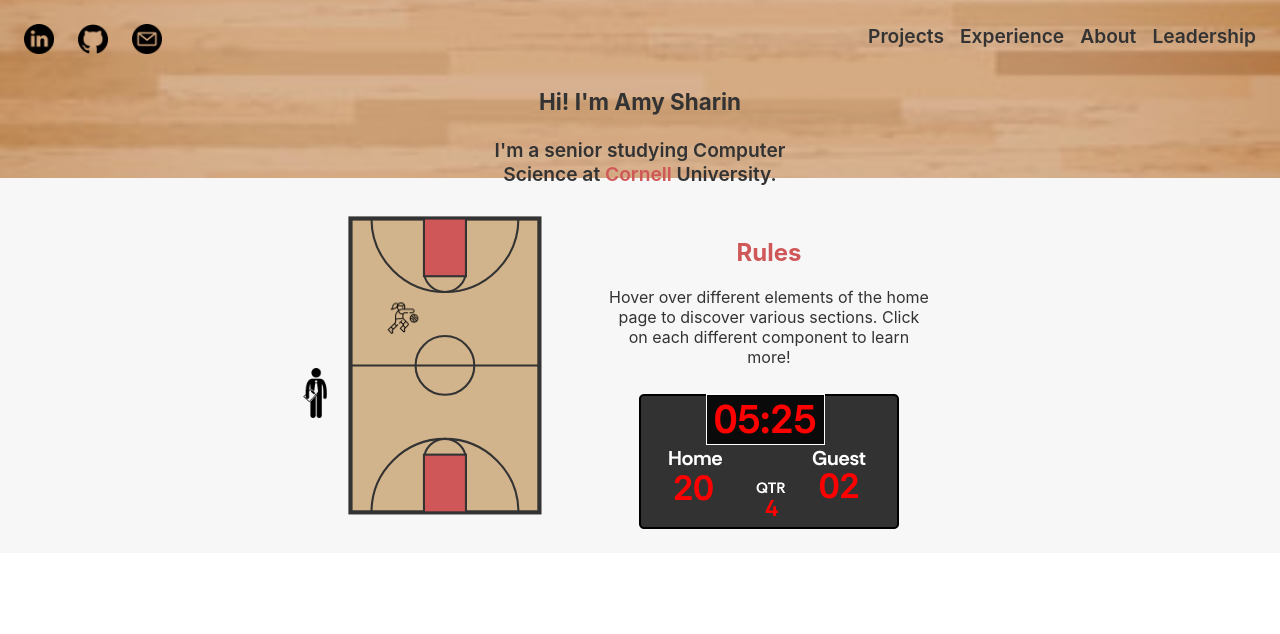
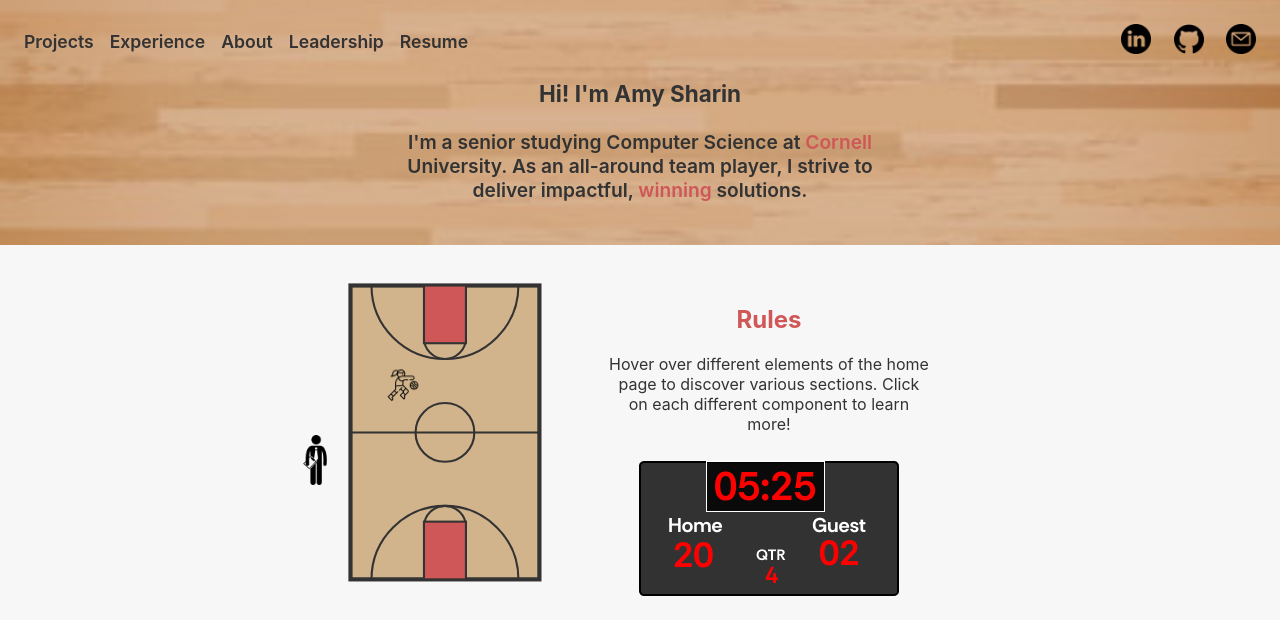
Before and after one commit to asharin18/personal_website, a React (Create React App) app: page / in a window 1280 px wide. Shown: the top 634 px of the page. Built offline with nearby package versions, Linux system fonts and the light colour scheme.

Commit message:
update about and nav

```diff
--- a/src/components/About.js
+++ b/src/components/About.js
@@ -12,11 +12,20 @@ function AboutPopup() {
       <h2>About Me!</h2>
       <div className="about-content">
         <p>
-          I’m Amy Sharin, a senior studying computer science at Cornell
-          University, originally from Long Island, New York. I’m interested in
-          developing impactful software that work to make a positive impact to
-          improve people’s lives. Outside of work, my interests include watching
-          and playing sports, and baking!
+          I’m Amy Sharin, a senior studying Computer Science at Cornell
+          University. I'm originally from Long Island, New York. Throughout my
+          education, I have strived to be an all-around player in computer
+          science, exploring various disciplines, from software engineering to
+          machine learning, data visualization, and web development. My diverse,
+          all-around skill set allows me to approach problems from different
+          angles and create innovative solutions. <br /> <br />
+          Just as basketball is a team sport that thrives on collaboration, I
+          excel in team environments where shared ideas and different
+          perspectives lead to the best results. Whether it’s working on group
+          projects at Cornell or contributing to my team during my Comcast
+          internship, I bring a collaborative spirit that helps deliver winning
+          results. <br /> <br /> Outside of coding, my interests include
+          watching and playing sports, as well as baking!
         </p>
         <div className="about-media">
           <img src={headshot} alt="Headshot" className="headshot" />
--- a/src/components/AboutPopup.css
+++ b/src/components/AboutPopup.css
@@ -1,24 +1,24 @@
 .about-content {
-  font-size: 16px;
+  font-size: 14px;
   color: #333;
 }
 
 .about-content p {
-  margin-bottom: 20px;
+  margin-bottom: 10px;
   line-height: 1.5;
 }
 
 .about-media {
   display: flex;
-  justify-content: flex-start;
+  justify-content: center;
   align-items: flex-start;
-  gap: 90px;
-  margin-top: 20px;
+  gap: 20px;
+  margin-top: 10px;
 }
 
 .headshot {
-  width: 325px;
-  height: 325px;
+  width: 220px;
+  height: 220px;
   object-fit: cover;
   border-radius: 50%;
   border: 2px solid #d05757;
@@ -26,8 +26,8 @@
 
 .image-grid {
   display: grid;
-  grid-template-columns: repeat(2, 1fr); /* 2 columns */
-  gap: 15px; /* Space between images */
+  grid-template-columns: repeat(4, 1fr);
+  gap: 15px;
 }
 
 .stack-image {
--- a/src/components/Navbar.css
+++ b/src/components/Navbar.css
@@ -1,4 +1,4 @@
-.navbar {
+/* .navbar {
   display: flex;
   justify-content: space-between;
   align-items: flex-start;
@@ -22,7 +22,7 @@
   color: #333;
   text-decoration: none;
   font-weight: 600;
-  font-size: 1.2rem;
+  font-size: 1rem;
 }
 
 .navbar a:hover {
@@ -32,13 +32,14 @@
 .intro {
   position: absolute;
   left: 50%;
-  top: 17%; /* Adjust position based on image composition */
+  top: 20%;
   transform: translate(-50%, -50%);
   font-size: 1.2rem;
   font-weight: 600;
   color: #333;
-  max-width: 350px;
+  max-width: 500px;
   text-align: center;
+  padding-bottom: 20px;
 }
 
 .highlight {
@@ -79,8 +80,8 @@
 }
 
 .navbar-menu.open {
-  display: flex; /* Display on toggle */
-  flex-direction: column; /* Stack links vertically */
+  display: flex;
+  flex-direction: column;
   align-items: flex-start;
   gap: 10px;
   margin-top: 10px;
@@ -88,9 +89,9 @@
 
 @media screen and (max-width: 768px) {
   .navbar {
-    height: auto; /* Allow navbar height to adjust */
+    height: auto;
     padding: 1rem;
-    flex-direction: column; /* Stack everything vertically */
+    flex-direction: column;
   }
 
   .navbar-header {
@@ -100,19 +101,18 @@
   }
 
   .hamburger-menu {
-    display: block; /* Show hamburger on mobile */
+    display: block;
   }
 
   .navbar-menu.close {
-    display: none; /* Hide the menu by default on mobile */
-    visibility: hidden; /* This ensures it doesn't take up space */
+    display: none;
+    visibility: hidden;
   }
 
   .intro {
     margin-top: 5rem;
-    position: relative; /* Remove absolute positioning */
+    position: relative;
     text-align: center;
-    /* background-image: url("../images/floor.jpg"); */
     padding: 0rem;
     border-radius: 8px;
     color: #333;
@@ -122,4 +122,137 @@
     width: 25px;
     height: 25px;
   }
+} */
+.navbar {
+  display: flex;
+  flex-direction: column;
+  justify-content: flex-start;
+  align-items: center;
+  padding: 1.5rem;
+  background-image: url("../images/floor.jpg");
+  background-size: cover;
+  background-position: center;
+  background-repeat: no-repeat;
+  height: fit-content; /* Adjust to fit both logos and intro text */
 }
+
+.navbar-header {
+  display: flex;
+  justify-content: space-between;
+  width: 100%;
+  align-items: center;
+}
+
+.navbar-left {
+  display: flex;
+  /* gap: 1rem; */
+  align-items: center;
+}
+
+.navbar-right {
+  display: flex;
+  justify-content: flex-end;
+  gap: 1.4rem;
+  flex-grow: 1;
+}
+
+.navbar ul {
+  list-style-type: none;
+  display: flex;
+  gap: 1rem;
+  margin: 0;
+  padding: 0;
+}
+
+.navbar a {
+  color: #333;
+  text-decoration: none;
+  font-weight: 600;
+  font-size: 1.1rem;
+}
+
+.navbar a:hover {
+  color: #d05757;
+}
+
+.intro {
+  font-size: 1.2rem;
+  font-weight: 600;
+  color: #333;
+  max-width: 500px;
+  text-align: center;
+  margin-top: 0rem;
+}
+
+.highlight {
+  color: #d05757;
+}
+
+.icon-image {
+  width: 30px;
+  height: 30px;
+  cursor: pointer;
+}
+
+.hamburger-menu {
+  display: none;
+  font-size: 2rem;
+  cursor: pointer;
+  color: #333;
+}
+
+.navbar-menu.close {
+  display: flex;
+  flex-direction: row;
+  gap: 1rem;
+}
+
+.navbar-menu.open {
+  display: flex;
+  flex-direction: column;
+  align-items: flex-start;
+  gap: 10px;
+  margin-top: 10px;
+}
+
+@media screen and (max-width: 768px) {
+  .navbar {
+    padding: 1rem;
+    height: auto; /* Adjust height for mobile */
+    flex-direction: column;
+    align-items: center;
+  }
+
+  .navbar-left,
+  .navbar-right {
+    width: 100%;
+    justify-content: center;
+  }
+
+  .intro {
+    margin-top: 1.5rem;
+    text-align: center;
+  }
+
+  .icon-image {
+    width: 25px;
+    height: 25px;
+  }
+
+  .hamburger-menu {
+    display: block;
+  }
+
+  /* Adjust navbar menu for mobile */
+  .navbar-menu.close {
+    display: none;
+  }
+
+  .navbar-menu.open {
+    display: flex;
+    flex-direction: column;
+    gap: 10px;
+    width: 100%;
+    margin-top: 10px;
+  }
+}
--- a/src/components/Navbar.js
+++ b/src/components/Navbar.js
@@ -1,4 +1,3 @@
-// src/components/Navbar.js
 import React, { useState } from "react";
 import "./Navbar.css";
 import github from "../images/github.png";
@@ -11,13 +10,48 @@ function Navbar({ navigateTo }) {
   const toggleMenu = () => {
     setIsMenuOpen(!isMenuOpen);
   };
+
   return (
     <nav className="navbar">
       <div className="navbar-header">
         <div className="hamburger-menu" onClick={toggleMenu}>
           ☰
         </div>
-        <div className="icons">
+
+        <div className="navbar-left">
+          <ul className={`navbar-menu ${isMenuOpen ? "open" : "close"}`}>
+            <li>
+              <a href="#projects" onClick={(e) => navigateTo("projects")}>
+                Projects
+              </a>
+            </li>
+            <li>
+              <a href="#experience" onClick={(e) => navigateTo("experience")}>
+                Experience
+              </a>
+            </li>
+            <li>
+              <a href="#about" onClick={(e) => navigateTo("about")}>
+                About
+              </a>
+            </li>
+            <li>
+              <a href="#leadership" onClick={(e) => navigateTo("leadership")}>
+                Leadership
+              </a>
+            </li>
+            <li>
+              <a
+                href={`${process.env.PUBLIC_URL}/Amy_Sharin_Resume_site.pdf`}
+                target="_blank"
+                rel="noopener noreferrer"
+              >
+                Resume
+              </a>
+            </li>
+          </ul>
+        </div>
+        <div className="navbar-right">
           <a
             href="https://www.linkedin.com/in/amy-sharin/"
             target="_blank"
@@ -41,33 +75,13 @@ function Navbar({ navigateTo }) {
           </a>
         </div>
       </div>
-      <ul className={`navbar-menu ${isMenuOpen ? "open" : "close"}`}>
-        <li>
-          <a href="#projects" onClick={(e) => navigateTo("projects")}>
-            Projects
-          </a>
-        </li>
-        <li>
-          <a href="#experience" onClick={(e) => navigateTo("experience")}>
-            Experience
-          </a>
-        </li>
-        <li>
-          <a href="#about" onClick={(e) => navigateTo("about")}>
-            About
-          </a>
-        </li>
-        <li>
-          <a href="#leadership" onClick={(e) => navigateTo("leadership")}>
-            Leadership
-          </a>
-        </li>
-      </ul>
       <div className="intro">
         <h3>Hi! I'm Amy Sharin</h3>
         <p>
           I'm a senior studying Computer Science at{" "}
-          <span className="highlight">Cornell</span> University.
+          <span className="highlight">Cornell</span> University. As an
+          all-around team player, I strive to deliver impactful,{" "}
+          <span className="highlight">winning</span> solutions.
         </p>
       </div>
     </nav>
```
